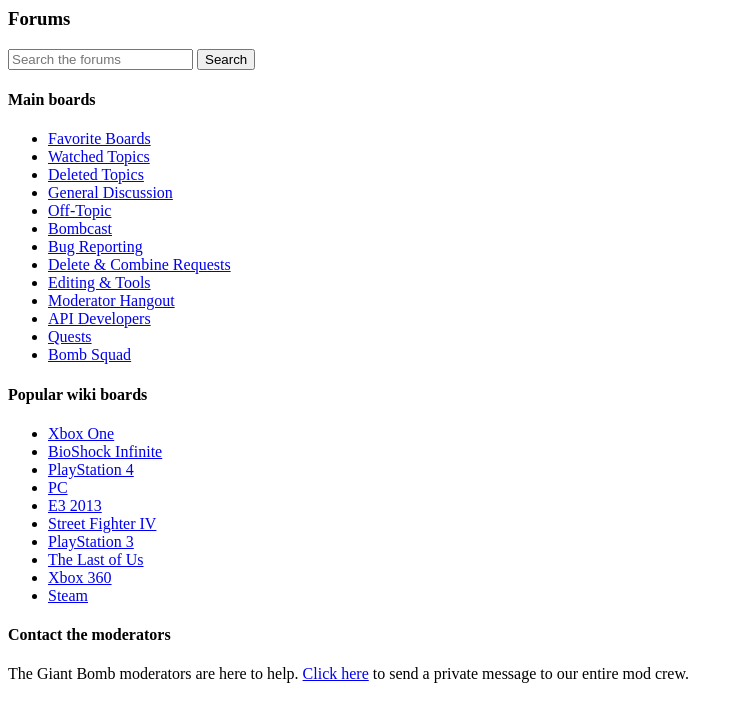
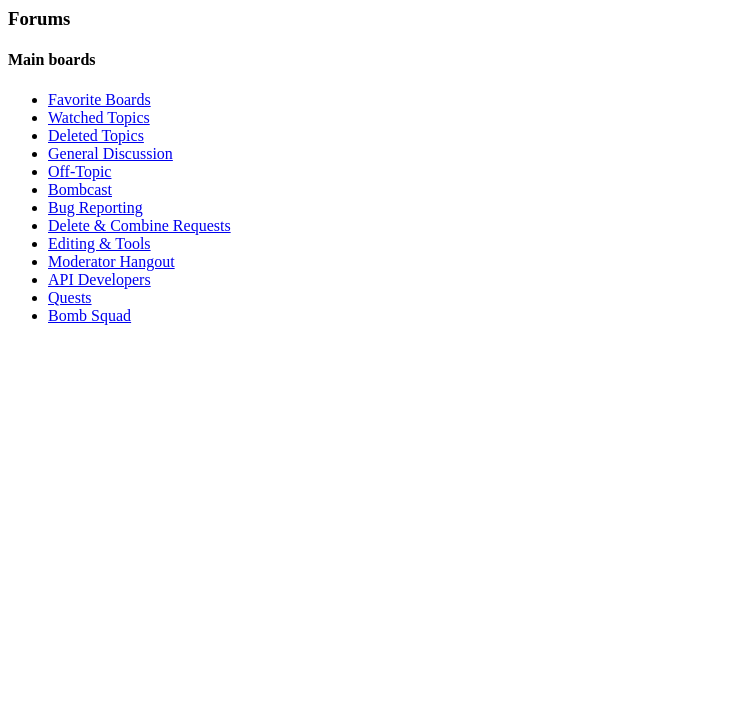
Before and after one commit to LtSquigs/forums, a Python web app: template templates/forums/boardList.html in a window 1280 px wide. Shown: the top 722 px of the page, without its empty margins (0-743 px from the left). Run offline with Jinja, Linux system fonts and the light colour scheme; the template is opened without the code that fills it, so the values that code supplies are empty.

Commit message:
boar dlist

```diff
--- a/templates/forums/boardList.html
+++ b/templates/forums/boardList.html
@@ -1,12 +1,5 @@
 <div class="forum-aside board-list">
   <h3 class="header-border">Forums</h3>
-
-  <form action="/forums/search/" class="forum-aside-search" method=
-  "get">
-    <input class="fluid-width" name="forum_search[q]" placeholder=
-    "Search the forums" type="text"> <input class=
-    "btn btn-mini btn-primary" type="submit" value="Search">
-  </form>
 
   <h4 class="header-border">Main boards</h4>
 
@@ -67,56 +60,10 @@
     </li>
   </ul>
 
-  <h4 class="header-border">Popular wiki boards</h4>
-
-  <ul>
-    <li class="">
-      <a href="/xbox-one/3045-145/forums/">Xbox One</a>
-    </li>
-
-    <li class="">
-      <a href="/bioshock-infinite/3030-32317/forums/">BioShock
-      Infinite</a>
-    </li>
-
-    <li class="">
-      <a href="/playstation-4/3045-146/forums/">PlayStation 4</a>
-    </li>
-
-    <li class="">
-      <a href="/pc/3045-94/forums/">PC</a>
-    </li>
-
-    <li class="">
-      <a href="/e3-2013/3015-7534/forums/">E3 2013</a>
-    </li>
-
-    <li class="">
-      <a href="/street-fighter-iv/3030-20456/forums/">Street
-      Fighter IV</a>
-    </li>
-
-    <li class="">
-      <a href="/playstation-3/3045-35/forums/">PlayStation 3</a>
-    </li>
-
-    <li class="">
-      <a href="/the-last-of-us/3030-36989/forums/">The Last of
-      Us</a>
-    </li>
-
-    <li class="">
-      <a href="/xbox-360/3045-20/forums/">Xbox 360</a>
-    </li>
-
-    <li class="">
-      <a href="/steam/3015-718/forums/">Steam</a>
-    </li>
-  </ul>
-
+{#
   <h4 class="header-border">Contact the moderators</h4>
 
   <p>The Giant Bomb moderators are here to help. <a href=
   "/pm/compose-mods/">Click here</a> to send a private message to
-  our entire mod crew.</p>
+  our entire mod crew.</p>#}
 </div>
--- a/views.py
+++ b/views.py
@@ -2,14 +2,18 @@ from django.http import HttpResponse
 from django.template import RequestContext, loader
 
 from forums.models import Topic
+from forums.models import Board
 
 def index(request):
 
     latest_topics_list = Topic.objects.order_by('-date_updated')[:20]
+    board_list = Board.objects.order_by('id')
+
     template = loader.get_template('forums/index.html')
 
     context = RequestContext(request, {
         'latest_topics_list' : latest_topics_list
+        'board_list' : board_list
     })
 
     return HttpResponse(template.render(context))
```
